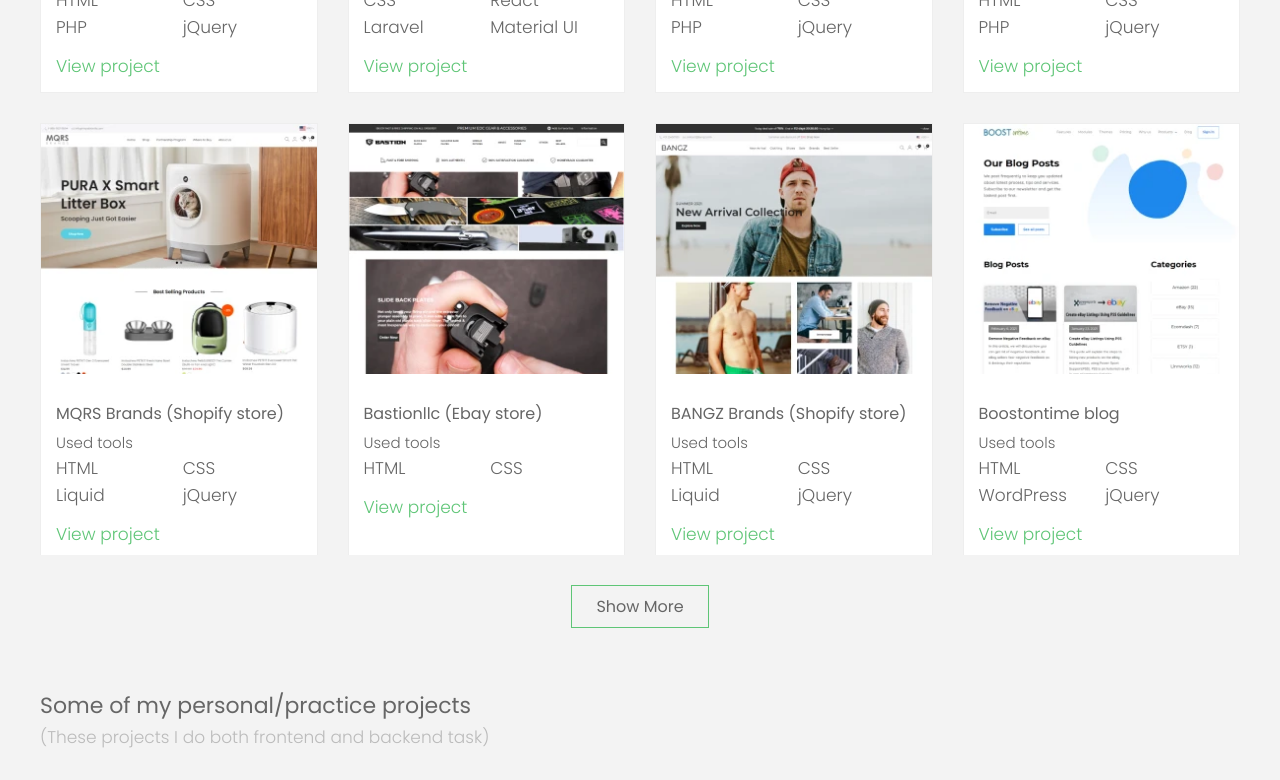
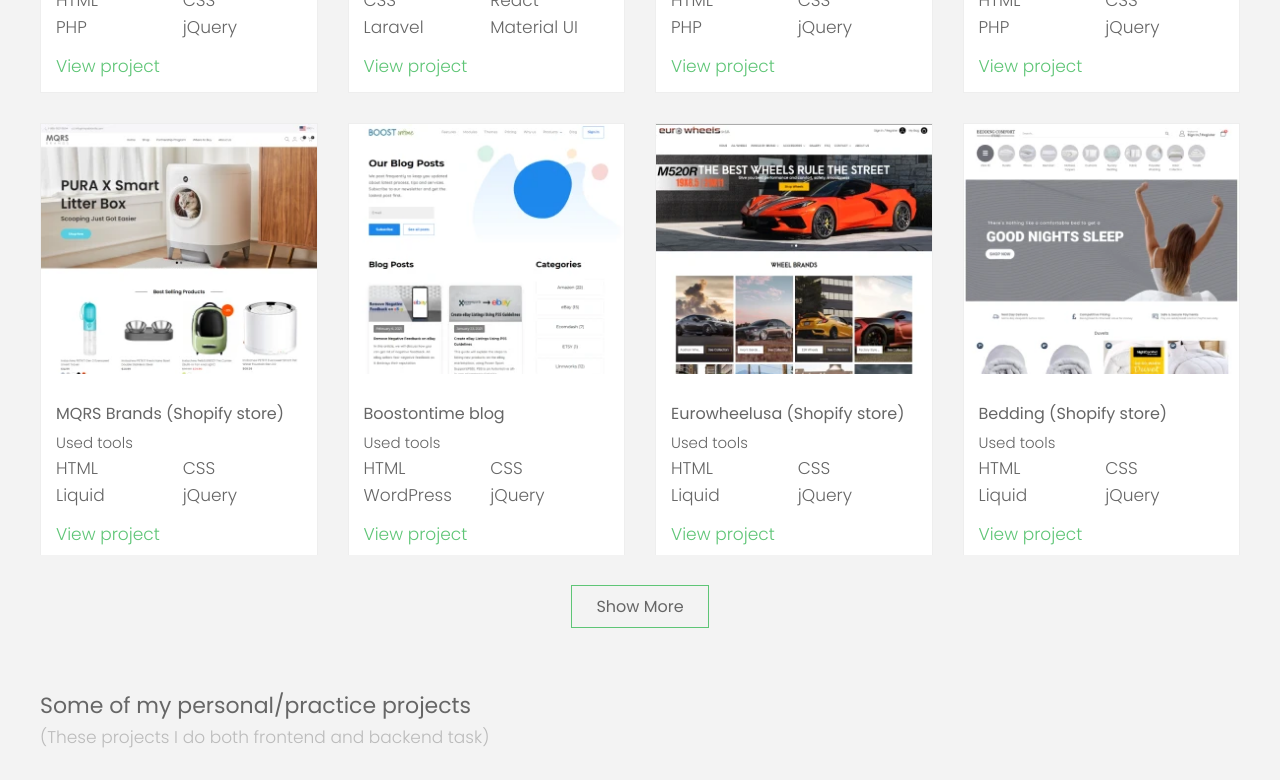
Before and after one commit to mizankhangit/portfolio, a React (Create React App) app: page / in a window 1280 px wide. Shown: the part 1180-1960 px from the top of the page. Built offline with nearby package versions, Linux system fonts and the light colour scheme.

Commit message:
some data changes

```diff
--- a/src/data-pro.js
+++ b/src/data-pro.js
@@ -34,20 +34,20 @@
     name: "MQRS Brands (Shopify store)",
     tools: ["HTML", "CSS", "Liquid", "jQuery"],
   },
-  {
-    id: "pro6",
-    link: "http://www.ebaystores.com/bastionllc",
-    imageUrl: "./images/project-pro/bastionllc.webp",
-    name: "Bastionllc (Ebay store)",
-    tools: ["HTML", "CSS"],
-  },
-  {
-    id: "pro7",
-    link: "https://bangz-brand.myshopify.com/",
-    imageUrl: "./images/project-pro/bangz.webp",
-    name: "BANGZ Brands (Shopify store)",
-    tools: ["HTML", "CSS", "Liquid", "jQuery"],
-  },
+  // {
+  //   id: "pro6",
+  //   link: "http://www.ebaystores.com/bastionllc",
+  //   imageUrl: "./images/project-pro/bastionllc.webp",
+  //   name: "Bastionllc (Ebay store)",
+  //   tools: ["HTML", "CSS"],
+  // },
+  // {
+  //   id: "pro7",
+  //   link: "https://bangz-brand.myshopify.com/",
+  //   imageUrl: "./images/project-pro/bangz.webp",
+  //   name: "BANGZ Brands (Shopify store)",
+  //   tools: ["HTML", "CSS", "Liquid", "jQuery"],
+  // },
   {
     id: "pro8",
     link: "https://boostontime.com/blog/",
@@ -69,13 +69,13 @@
     name: "Bedding (Shopify store)",
     tools: ["HTML", "CSS", "Liquid", "jQuery"],
   },
-  {
-    id: "pro11",
-    link: "https://urbanx-brand.myshopify.com/",
-    imageUrl: "./images/project-pro/urbanx.webp",
-    name: "Urbanx (Shopify store)",
-    tools: ["HTML", "CSS", "Liquid", "jQuery"],
-  },
+  // {
+  //   id: "pro11",
+  //   link: "https://urbanx-brand.myshopify.com/",
+  //   imageUrl: "./images/project-pro/urbanx.webp",
+  //   name: "Urbanx (Shopify store)",
+  //   tools: ["HTML", "CSS", "Liquid", "jQuery"],
+  // },
 ];
 
 export default data;
```
